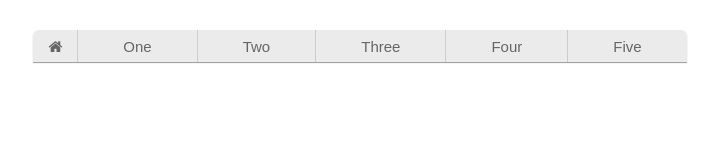
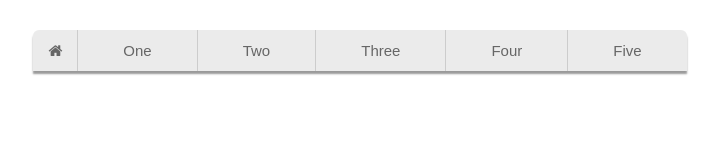
Before and after one commit to linwenjun/thought_academy_ui_components, a website: page menu/index.html in a window 1280 px wide. Shown: the whole page, without its empty margins (280-999 px from the left). Drawn offline with Linux system fonts and the light colour scheme.

Commit message:
Modify the style of menu

```diff
--- a/menu/main.css
+++ b/menu/main.css
@@ -6,7 +6,7 @@
 }
 
 .twa-menu .menu {
-    box-shadow: 0 1px 1px #999;
+    box-shadow: 0 3px 2px #999;
     font-size: 0;
     border-top-left-radius: 6px;
     border-top-right-radius: 6px;
@@ -16,7 +16,7 @@
 .twa-menu .menu>li {
     font-size: 15px;
     display: inline-block;
-    padding: 0.5em 3em;
+    padding: 0.8em 3em;
     background: #EBEBEB;
     position: relative;
     color: #666;
@@ -34,7 +34,7 @@
 
 .twa-menu .menu>li:first-child {
     border-top-left-radius: 6px;
-    padding: 0.5em 1em;
+    padding: 0.8em 1em;
 }
 
 .twa-menu .menu>li:last-child {
@@ -43,7 +43,7 @@
 
 .twa-menu .sub-menu {
     position: absolute;
-    top: 2.2em;
+    top: 2.8em;
     left: 0;
     border: 1px solid #999;
     width: 9em;
```
